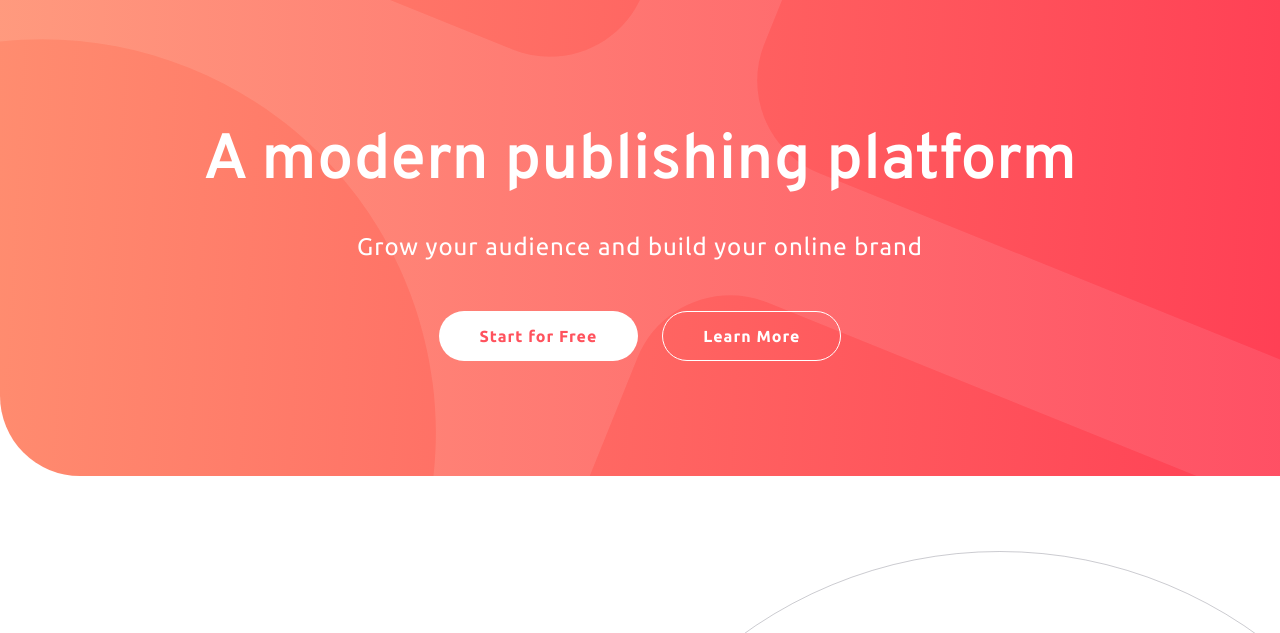
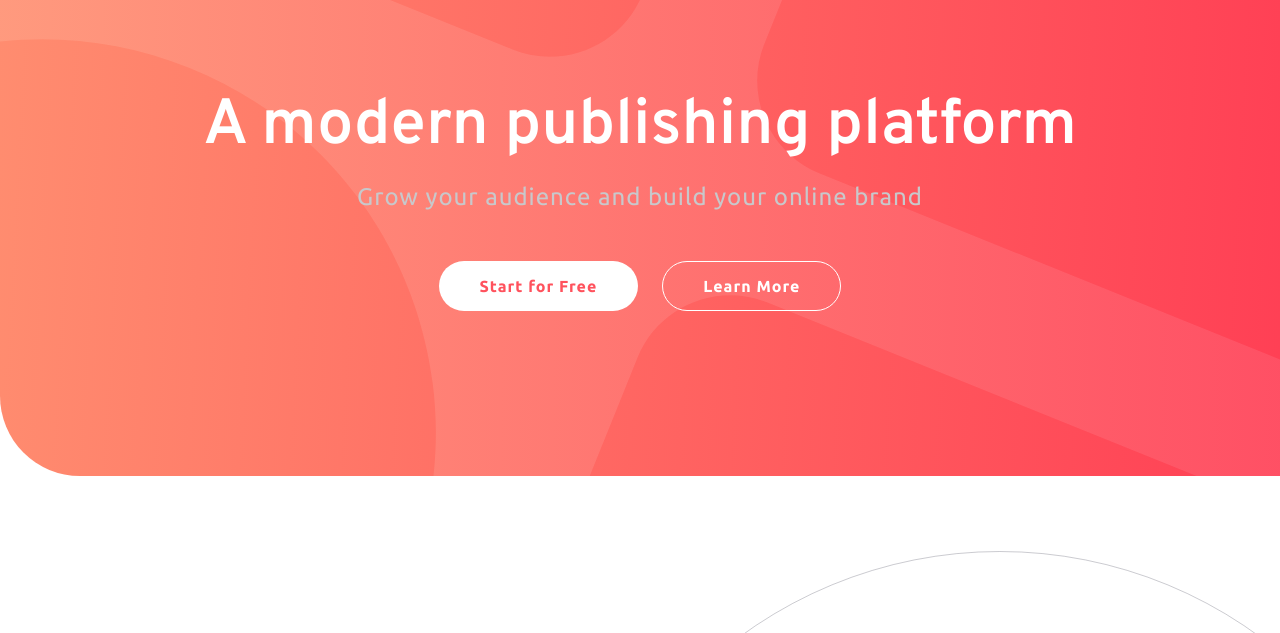
Before and after one commit to websalem/Blogr-landing-page---Frontend-Mentor, a plain HTML site: page index.html in a window 1280 px wide. Shown: the part 124-757 px from the top of the page. Drawn offline with Linux system fonts and the light colour scheme.

Commit message:
modified files

```diff
--- a/css/style.css
+++ b/css/style.css
@@ -158,13 +158,13 @@ a.btn-white{
     color: var(--primary-light-red);
 }
 .hero-text{
-    margin-top: 135px;
+    margin-top: 100px;
     text-align: center;
     color: #fff;
 }
 .hero-text h1{
     font-size: 4rem;
-    margin-bottom: 30px;
+    margin-bottom: 15px;
     font-family: 'Overpass', sans-serif;
 }
 .hero-text p{
@@ -172,7 +172,7 @@ a.btn-white{
     font-size: 24px;
     font-family: 'Ubuntu', sans-serif;
     font-weight: 400;
-    color: var(--neutral-white);
+    color: var(--neutral-grayish-blue);
 }
 .hero-text a.btn-white{
     margin-right: 20px;
```
